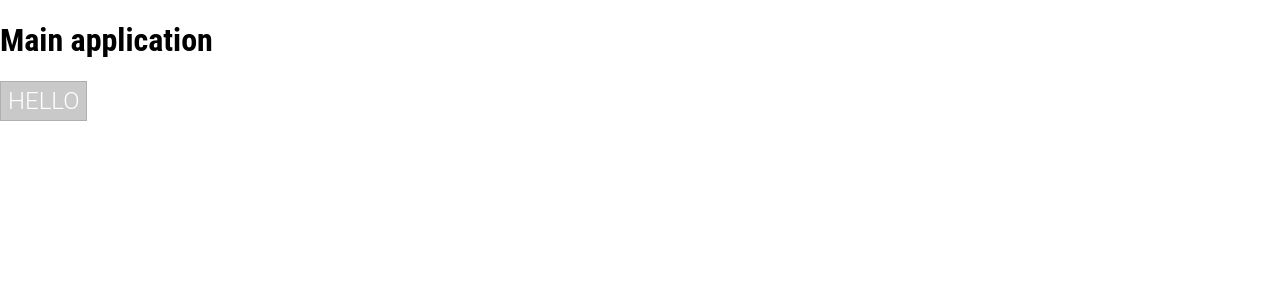
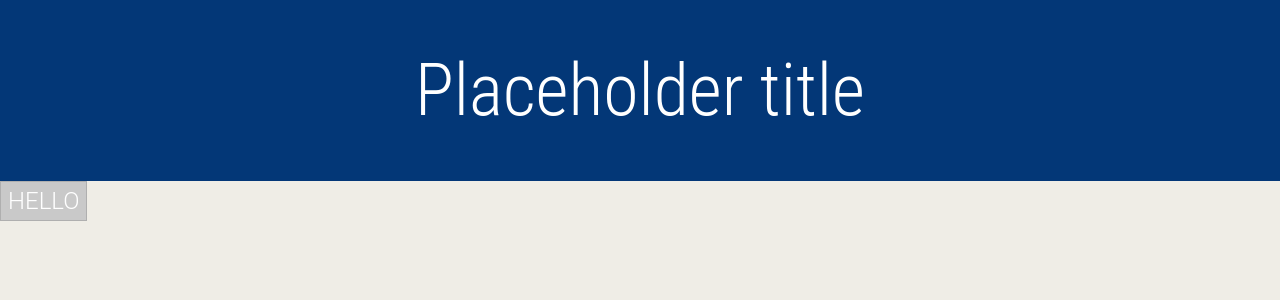
Before and after one commit to andrej-naumovski/react-redux-todo-app, a React (Create React App) app: page / in a window 1280 px wide. Shown: the top 300 px of the page. Built offline with nearby package versions, Linux system fonts and the light colour scheme; what webfontloader would draw is missing.

Commit message:
feature/Add Header component

```diff
--- a/src/App.jsx
+++ b/src/App.jsx
@@ -1,10 +1,11 @@
 import React from 'react';
 
 import Button from './components/button/Button';
+import Header from './components/header/Header';
 
 const App = () => (
   <React.Fragment>
-    <h1>Main application</h1>
+    <Header />
     <Button type={Button.type.DELETE} disabled>
       HELLO
     </Button>
--- /dev/null
+++ b/src/components/header/Header.jsx
@@ -0,0 +1,32 @@
+// @flow
+import * as React from 'react';
+import styled from 'styled-components';
+
+type Props = {
+  title?: string,
+};
+
+const Container = styled.div`
+  background-color: #033777;
+  color: #fff;
+  font-size: 36px;
+  display: flex;
+  justify-content: center;
+  align-items: center;
+`;
+
+export const Heading = styled.h1`
+  font-weight: 300;
+`;
+
+const Header = ({ title }: Props): React.Node => (
+  <Container>
+    <Heading>{title}</Heading>
+  </Container>
+);
+
+Header.defaultProps = {
+  title: 'Placeholder title',
+};
+
+export default Header;
--- a/src/index.js
+++ b/src/index.js
@@ -26,12 +26,11 @@ injectGlobal`
     margin: 0;
     padding: 0;
     font-family: 'Roboto Condensed', sans-serif;
-    font-weight: 300 !important;
+    background-color: #efede6;
   }
 `;
 /* eslint-enable */
 
-/* eslint-disable react/jsx-filename-extension */
 ReactDOM.render(
   <Provider store={store}>
     <App />
```
